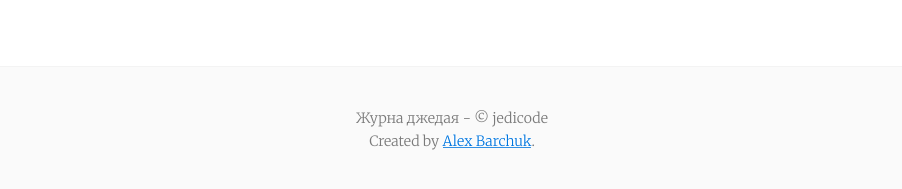
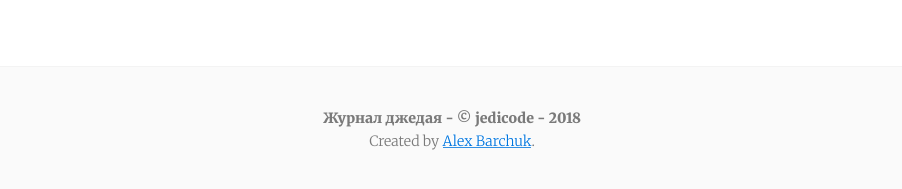
Before and after one commit to sexualanimal/jedicode.co, a Jekyll site: the page built from index.html, in a window 1280 px wide. Shown: the part 708-897 px from the top of the page, without its empty margins (188-1090 px from the left). Built offline with Jekyll 4.4.1, drawn with Linux system fonts in a browser that asks for light colours; the list of posts is cut into pages by our own code.

Commit message:
Fixed footer.

```diff
--- a/_includes/footer.html
+++ b/_includes/footer.html
@@ -1,7 +1,7 @@
 <footer class="center">
   <div class="measure">
     <small>
-      Журна джедая - &copy; jedicode<br>
+      <strong>Журнал джедая - &copy; jedicode - 2018</strong><br>
       Created by <a href="https://twitter.com/axbarchuk">Alex Barchuk</a>.
     </small>
   </div>
```
